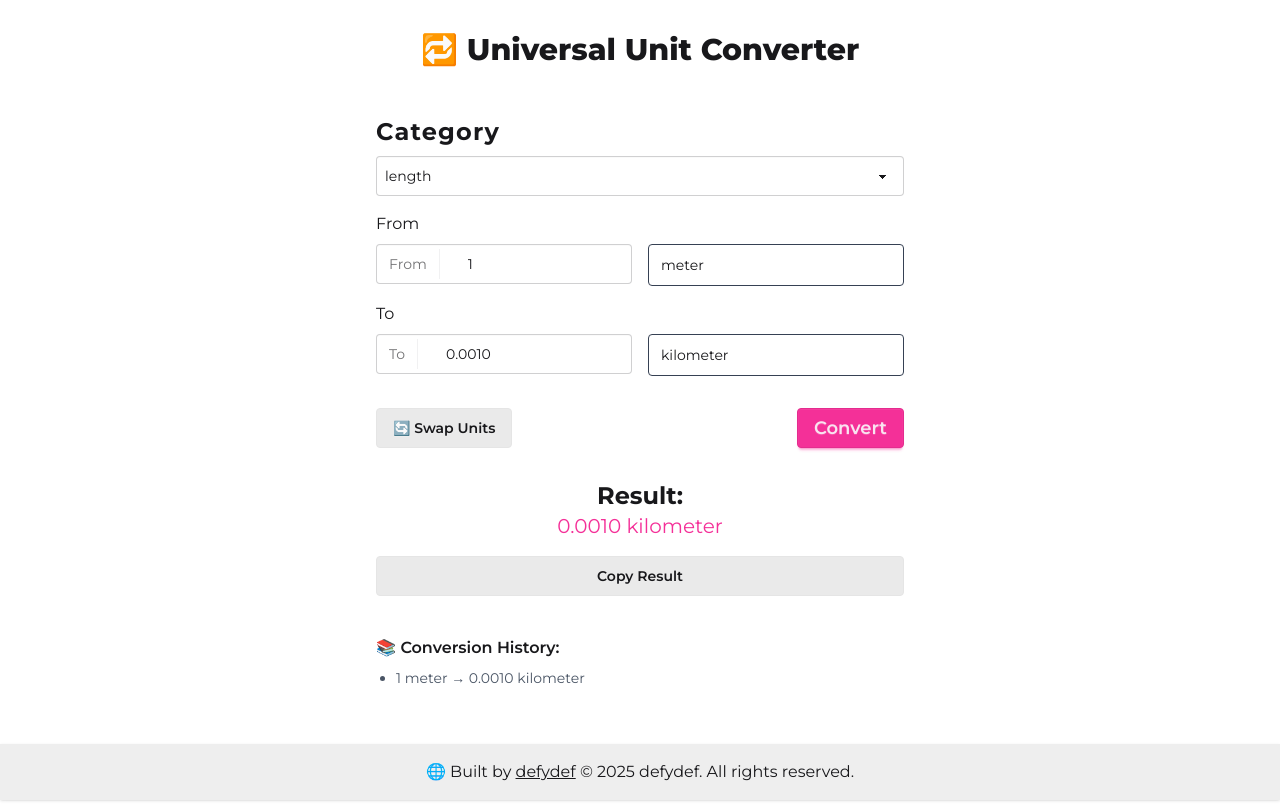
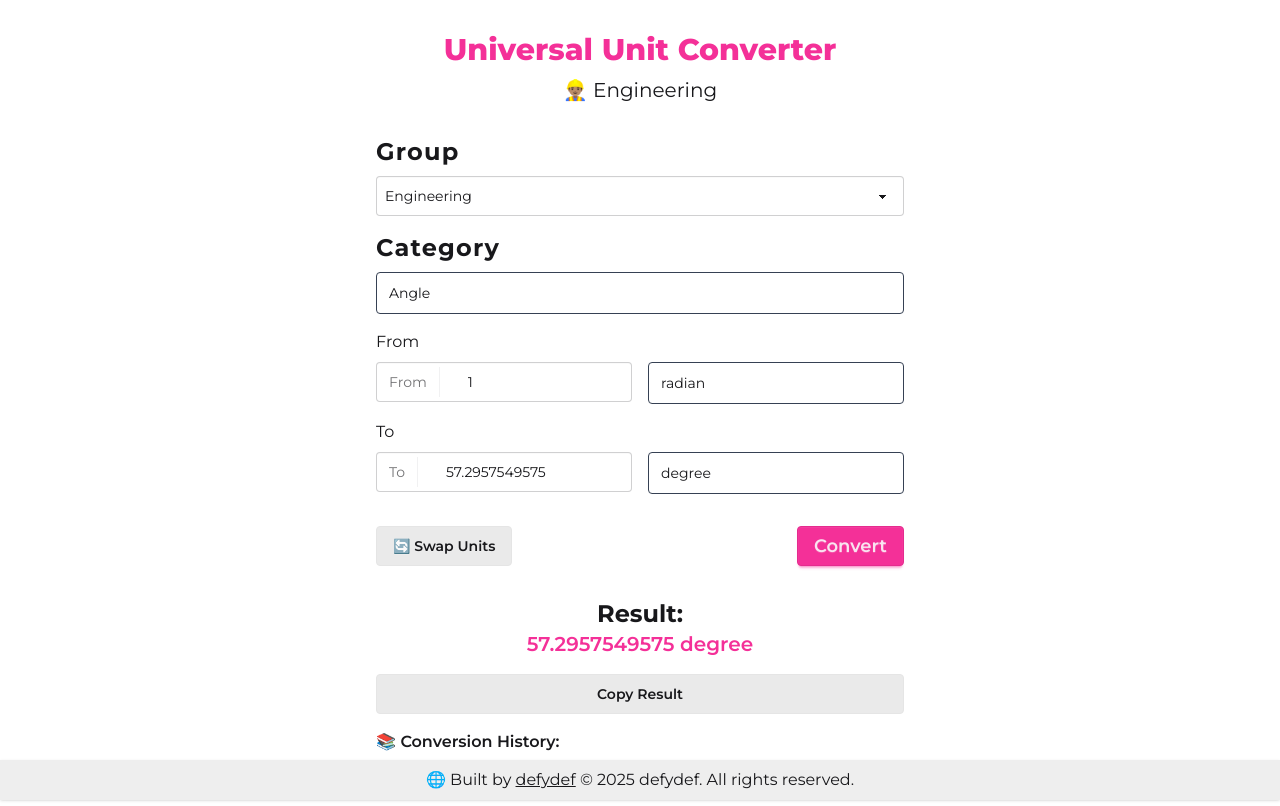
Before and after one commit to defydef/unit-converter, a React (Vite) app: page / in a window 1280 px wide. Built offline with nearby package versions, Linux system fonts and the light colour scheme.

Commit message:
Add Group and modify data based on group

```diff
--- a/src/App.jsx
+++ b/src/App.jsx
@@ -1,6 +1,10 @@
 import { useEffect, useState } from "react";
-import { units } from "./data/units";
 import "./App.css";
+
+import { engineering } from "./data/engineering";
+import { digital } from "./data/digital";
+import { groups } from "./data/groups";
+
 import ComboSelect from "./components/ComboSelect";
 import EditableInput from "./components/EditableInput";
 import DisplayedValue from "./components/DisplayedValue";
@@ -13,23 +17,29 @@ import Result from "./components/Result";
 import History from "./components/History";
 
 function App() {
-  const [category, setCategory] = useState("length");
+  const [category, setCategory] = useState("Energy");
+  const [group, setGroup] = useState("Engineering");
+  const [units, setUnits] = useState(engineering);
   const [value, setValue] = useState(1);
-  const [fromUnit, setFromUnit] = useState(Object.keys(units[category])[0]);
-  const [toUnit, setToUnit] = useState(Object.keys(units[category])[1]);
+  const [fromUnit, setFromUnit] = useState("");
+  const [toUnit, setToUnit] = useState("");
   const [result, setResult] = useState(null);
   const [history, setHistory] = useState([]);
   const [copied, setCopied] = useState(false);
 
   const convert = () => {
+    if (units[category] !== null && units[category] !== undefined) {
       const fromFactor = units[category][fromUnit];
       const toFactor = units[category][toUnit];
       const converted = (parseFloat(value) * fromFactor) / toFactor;
       setResult(converted);
 
       if (value !== "" && value !== null && !isNaN(converted)) {
-      const record = `${value} ${fromUnit} → ${converted.toFixed(4)} ${toUnit}`;
+        const record = `${value} ${fromUnit} → ${converted.toFixed(
+          4
+        )} ${toUnit}`;
         setHistory([record, ...history.slice(0, 99)]); // Keep only 100 entries}
+      }
     }
   };
 
@@ -40,12 +50,15 @@ function App() {
   };
 
   function formatNumber(value) {
-    return value % 1 === 0 ? value.toFixed(0) : value.toFixed(4);
+    // return value % 1 === 0 ? value.toFixed(0) : value.toFixed(4);
+    return new Intl.NumberFormat("en-US", {
+      maximumFractionDigits: 10,
+    }).format(value);
   }
 
   const handleCopy = async () => {
     try {
-      await navigator.clipboard.writeText(result);
+      await navigator.clipboard.writeText(`${result} ${toUnit}`);
       setCopied(true);
       setTimeout(() => setCopied(false), 1500); // Reset after 1.5s
     } catch (err) {
@@ -61,18 +74,49 @@ function App() {
 
   // Set default from and to units according to selected category
   useEffect(() => {
+    if (units[category] !== null && units[category] !== undefined) {
       setFromUnit(Object.keys(units[category])[0]);
       setToUnit(Object.keys(units[category])[1]);
-  }, [category]);
+    }
+  }, [category, units]);
+
+  // Set units and category when group is changed
+  useEffect(() => {
+    switch (group) {
+      case "Engineering":
+        setUnits(engineering);
+        setCategory(Object.keys(engineering)[0]);
+        break;
+      case "Digital":
+        setUnits(digital);
+        setCategory(Object.keys(digital)[0]);
+        break;
+      default:
+        setUnits(engineering);
+    }
+  }, [group]);
 
   return (
     <main className="flex min-h-screen flex-col font-montserrat">
-      <Header />
+      <Header group={group} />
 
       <section className="max-w-xl mx-auto p-6 flex flex-col justify-center gap-4">
         <section>
-          <h2 className="text-2xl font-bold tracking-wider">Category</h2>
-          <Select value={category} onSelect={setCategory} items={units} />
+          <h2 className="text-2xl font-bold tracking-wider mb-2">Group</h2>
+          <Select
+            value={group}
+            onSelect={setGroup}
+            items={groups}
+            selectType="groups"
+          />
+        </section>
+        <section>
+          <h2 className="text-2xl font-bold tracking-wider mb-2">Category</h2>
+          <ComboSelect
+            items={Object.keys(units)}
+            selected={category}
+            onSelect={setCategory}
+          />
         </section>
 
         <section>
@@ -80,7 +124,7 @@ function App() {
           <div className="grid grid-cols-2 gap-4">
             <EditableInput value={value} onSelect={setValue} />
             <ComboSelect
-              items={Object.keys(units[category])}
+              items={Object.keys(units[category] || [])}
               selected={fromUnit}
               onSelect={setFromUnit}
             />
@@ -91,7 +135,7 @@ function App() {
           <section className="grid grid-cols-2 gap-4 mb-4">
             <DisplayedValue value={result} formatNumber={formatNumber} />
             <ComboSelect
-              items={Object.keys(units[category])}
+              items={Object.keys(units[category] || [])}
               selected={toUnit}
               onSelect={setToUnit}
             />
--- a/src/components/Footer.jsx
+++ b/src/components/Footer.jsx
@@ -1,6 +1,6 @@
 export default function Footer() {
   return (
-    <footer className="fixed bottom-0 w-screen bg-base-300 p-4 text-center shadow">
+    <footer className="fixed bottom-0 w-screen bg-base-300 p-2 text-center shadow">
       🌐 Built by{" "}
       <a href="https://github.com/defydef" className="underline">
         defydef
--- a/src/components/Header.jsx
+++ b/src/components/Header.jsx
@@ -1,7 +1,21 @@
-export default function Header() {
+export default function Header({ group }) {
+  const mapGroup = (group) => {
+    switch (group) {
+      case "Engineering":
+        return "👷🏽‍♂️ Engineering";
+      case "Digital":
+        return "💻 Digital";
+      default:
+        return "";
+    }
+  };
+
   return (
-    <h1 className="text-3xl font-extrabold text-center pt-8 pb-6">
-      🔁 Universal Unit Converter
-    </h1>
+    <section className="flex justify-center items-center flex-col pt-8 gap-2 pb-2">
+      <h1 className="text-3xl font-extrabold text-secondary">
+        Universal Unit Converter
+      </h1>
+      <h2 className="text-xl">{mapGroup(group)}</h2>
+    </section>
   );
 }
--- a/src/components/History.jsx
+++ b/src/components/History.jsx
@@ -1,9 +1,9 @@
 export default function History({ history }) {
   return (
     history.length > 0 && (
-      <div className="mt-6">
+      <div>
         <h2 className="text-md font-semibold mb-2">📚 Conversion History:</h2>
-        <ul className="list-disc pl-5 text-sm text-gray-600">
+        <ul className="list-disc pl-5 text-sm text-gray-500">
           {history.map((item, idx) => (
             <li key={idx}>{item}</li>
           ))}
--- a/src/components/Result.jsx
+++ b/src/components/Result.jsx
@@ -4,7 +4,7 @@ export default function Result({ result, toUnit, formatNumber }) {
     !isNaN(result) && (
       <div className="flex flex-col items-center">
         <p className="text-base-800 font-bold text-2xl">Result:</p>
-        <p className="text-xl text-secondary">
+        <p className="text-xl text-secondary font-semibold">
           {formatNumber(result)} {toUnit}
         </p>
       </div>
--- a/src/components/Select.jsx
+++ b/src/components/Select.jsx
@@ -1,15 +1,23 @@
-export default function Select({ value, onSelect, items }) {
+export default function Select({ value, selectType, onSelect, items }) {
   return (
     <select
       value={value}
       onChange={(e) => onSelect(e.target.value)}
-      className="mt-2 p-2 border rounded w-full select cursor-pointer"
+      className="p-2 border rounded w-full select cursor-pointer"
     >
-      {Object.keys(items).map((item) => (
-        <option key={item} value={item}>
-          {item}
-        </option>
-      ))}
+      {selectType === "categories"
+        ? Object.keys(items).map((item) => (
+            <option key={item} value={item}>
+              {item}
+            </option>
+          ))
+        : selectType === "groups"
+        ? items.map((item) => (
+            <option key={item.id} value={item.value}>
+              {item.value}
+            </option>
+          ))
+        : ""}
     </select>
   );
 }
--- /dev/null
+++ b/src/data/digital.js
@@ -0,0 +1,17 @@
+export const digital = {
+  "Data Transfer": {
+    bps: 1,
+    kbps: 1000,
+    mbps: 1e6,
+    gbps: 1e9,
+    tbps: 1e12,
+  },
+  Storage: {
+    bit: 0.125,
+    byte: 1,
+    kilobyte: 1024,
+    megabyte: 1048576,
+    gigabyte: 1073741824,
+    terabyte: 1099511627776,
+  },
+};
--- /dev/null
+++ b/src/data/engineering.js
@@ -0,0 +1,161 @@
+export const engineering = {
+  Angle: {
+    radian: 1,
+    degree: 0.0174533,
+    gradian: 0.0157079,
+    turn: 6.28319,
+  },
+  Area: {
+    square_millimeter: 1e-6,
+    square_centimeter: 0.0001,
+    square_meter: 1,
+    square_kilometer: 1e6,
+    square_inch: 0.00064516,
+    square_foot: 0.092903,
+    square_yard: 0.836127,
+    acre: 4046.86,
+    hectare: 10000,
+    square_mile: 2.59e6,
+  },
+  Capacitance: {
+    farad: 1,
+    millifarad: 0.001,
+    microfarad: 1e-6,
+    nanofarad: 1e-9,
+    picofarad: 1e-12,
+  },
+  Concentration: {
+    "mol/L": 1,
+    "mmol/L": 0.001,
+    "mol/m³": 0.001,
+    ppm: 1e-6,
+    ppb: 1e-9,
+    percent_mass: 0.01,
+  },
+  Density: {
+    "kg/m³": 1,
+    "g/cm³": 1000,
+    "g/mL": 1000,
+    "mg/mL": 1,
+    "lb/ft³": 16.0185,
+    "lb/in³": 27679.9,
+  },
+  "Electric Current": {
+    ampere: 1,
+    milliampere: 0.001,
+    microampere: 0.000001,
+  },
+  Energy: {
+    joule: 1,
+    kilojoule: 1000,
+    calorie: 4.184,
+    kilocalorie: 4184,
+    btu: 1055.06,
+    electronvolt: 1.60218e-19,
+    kilowatt_hour: 3.6e6,
+  },
+  Force: {
+    newton: 1,
+    dyne: 1e-5,
+    kilogram_force: 9.80665,
+    pound_force: 4.44822,
+  },
+  Frequency: {
+    hertz: 1,
+    kilohertz: 1000,
+    megahertz: 1e6,
+    gigahertz: 1e9,
+  },
+  Inductance: {
+    henry: 1,
+    millihenry: 0.001,
+    microhenry: 0.000001,
+  },
+  Length: {
+    meter: 1,
+    kilometer: 1000,
+    centimeter: 0.01,
+    mile: 1609.34,
+    inch: 0.0254,
+    foot: 0.3048,
+  },
+  "Magnetic Field": {
+    tesla: 1,
+    gauss: 0.0001,
+  },
+  Mass: {
+    milligram: 0.000001,
+    gram: 0.001,
+    kilogram: 1,
+    metric_ton: 1000,
+    ounce: 0.0283495,
+    pound: 0.453592,
+    stone: 6.35029,
+  },
+  Power: {
+    watt: 1,
+    kilowatt: 1000,
+    megawatt: 1e6,
+    horsepower: 745.7,
+  },
+  Pressure: {
+    pascal: 1,
+    kilopascal: 1000,
+    bar: 100000,
+    atm: 101325,
+    mmhg: 133.322,
+    psi: 6894.76,
+  },
+  Radiation: {
+    becquerel: 1,
+    curie: 3.7e10,
+    gray: 1,
+    sievert: 1,
+    rem: 0.01,
+  },
+  Resistance: {
+    ohm: 1,
+    kiloohm: 1000,
+    megaohm: 1e6,
+  },
+  Speed: {
+    mps: 1,
+    kph: 0.277778,
+    mph: 0.44704,
+    fps: 0.3048,
+    knots: 0.514444,
+    mach: 343,
+  },
+  Time: {
+    nanosecond: 1e-9,
+    microsecond: 1e-6,
+    millisecond: 0.001,
+    second: 1,
+    minute: 60,
+    hour: 3600,
+    day: 86400,
+    week: 604800,
+    month: 2.628e6,
+    year: 3.154e7,
+  },
+  Volume: {
+    milliliter: 0.001,
+    centiliter: 0.01,
+    deciliter: 0.1,
+    liter: 1,
+    cubic_meter: 1000,
+    teaspoon: 0.00492892,
+    tablespoon: 0.0147868,
+    fluid_ounce: 0.0295735,
+    cup_us: 0.236588,
+    cup_metric: 0.25,
+    pint_us: 0.473176,
+    quart_us: 0.946353,
+    gallon_us: 3.78541,
+  },
+  Voltage: {
+    volt: 1,
+    millivolt: 0.001,
+    kilovolt: 1000,
+  },
+};
--- /dev/null
+++ b/src/data/groups.js
@@ -0,0 +1,4 @@
+export const groups = [
+  { id: 1, value: "Engineering" },
+  { id: 2, value: "Digital" },
+];
--- a/src/data/units.js
+++ /dev/null
@@ -1,17 +0,0 @@
-export const units = {
-  length: {
-    meter: 1,
-    kilometer: 1000,
-    centimeter: 0.01,
-    mile: 1609.34,
-    inch: 0.0254,
-    foot: 0.3048,
-  },
-  mass: {
-    gram: 1,
-    kilogram: 1000,
-    pound: 453.592,
-    ounce: 28.3495,
-  },
-  // Add more categories...
-};
```
Lines whose indentation alone changed are shown as unchanged.
